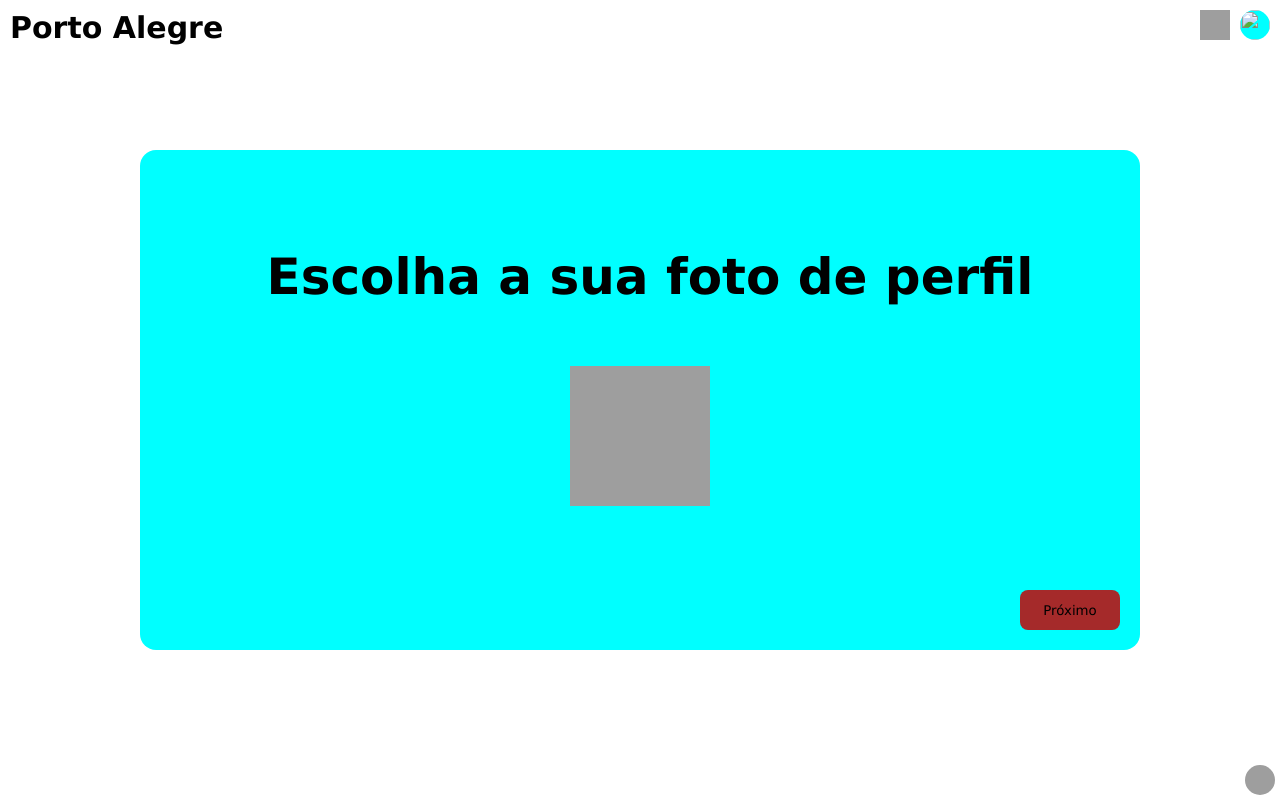
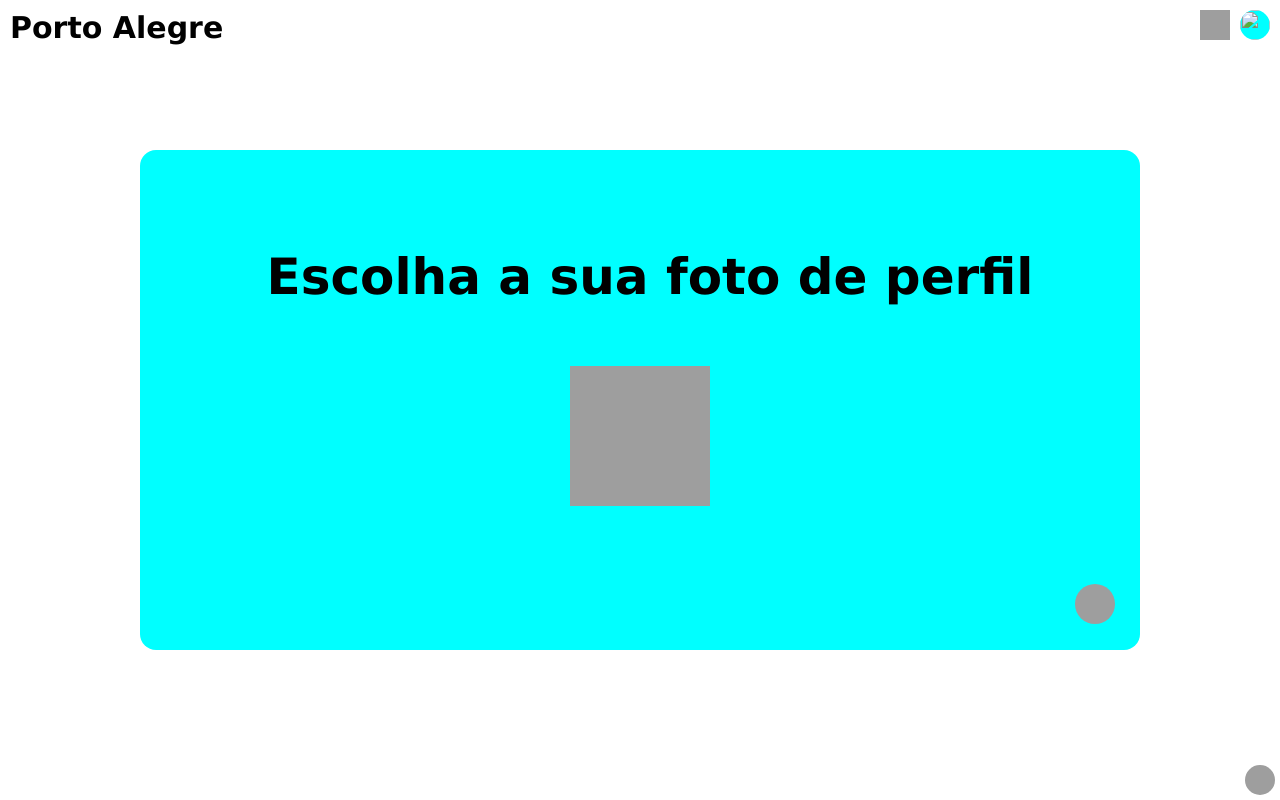
Before and after one commit to dudaordahy/2-feira-do-t-cnico, a PHP site: the page made by pagina inicial/página principal.html in a window 1280 px wide. Run offline with PHP 8.4, Linux system fonts and the light colour scheme; grey boxes are pictures that could not be loaded.

Commit message:
atualização

```diff
--- a/pagina inicial/página incial.css
+++ b/pagina inicial/página incial.css
@@ -147,10 +147,24 @@ header{
     position: absolute;
     bottom: 0;
     right: 0;
-    width: 100px;
+    width: 40px;
     height: 40px;
-    border-radius: 8px;
+    border-radius: 20px;
     cursor: pointer;
     border: none;
-    background-color: brown;
+    background-color: transparent;
+    transition: height 0.5s ease-in-out, width 0.5s ease-in-out;
 }
+
+#img_proximo{
+    width: 40px;
+    height: 40px;
+    border-radius: 20px;
+    transition: height 0.5s ease-in-out, width 0.5s ease-in-out;
+}
+
+#btn_proximo, #img_proximo:hover{
+    width: 50px;
+    height: 50px;
+    border-radius: 25px;
+}
--- a/pagina inicial/página principal.html
+++ b/pagina inicial/página principal.html
@@ -19,7 +19,7 @@
         <div class="container_escolhas" id="container_escolhas">
             <h1 id="txt_escolha_perfil">Escolha a sua foto de perfil</h1>
             <button id="btn_foto_perfil" onclick="escolherFoto()"><img id="img_foto_perfil" src="../imagens/perfil.png"></button>
-            <button id="btn_proximo" onclick="proximaPagina()">Próximo</button>
+            <button id="btn_proximo" onclick="proximaPagina()"><img id="img_proximo" src="../imagens/proximo.png"></button>
         </div>
 
         <div class="mapa">
```
Also changed, not shown: imagens/proximo.png (added).
